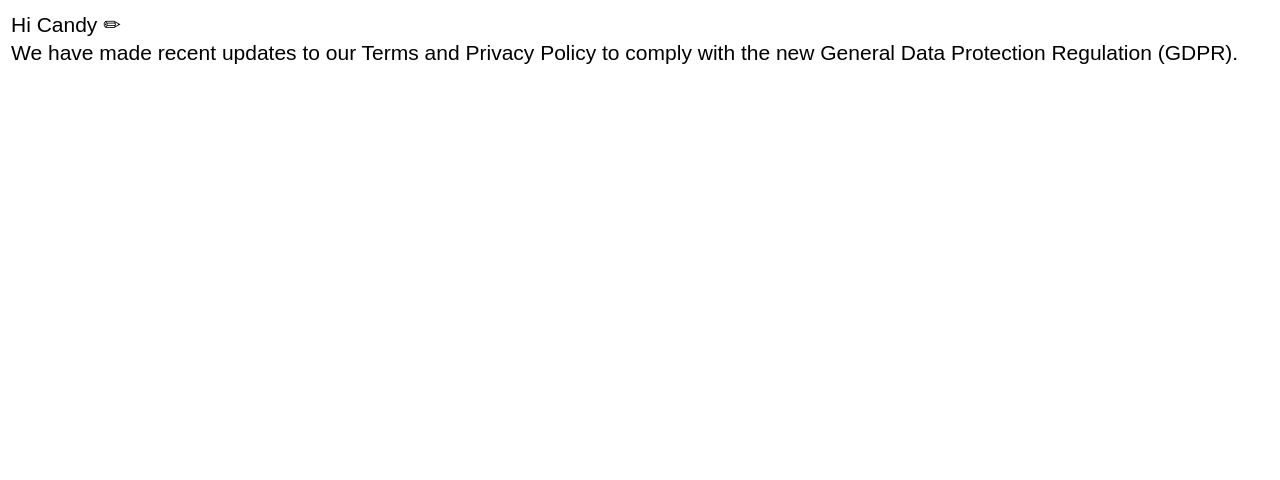
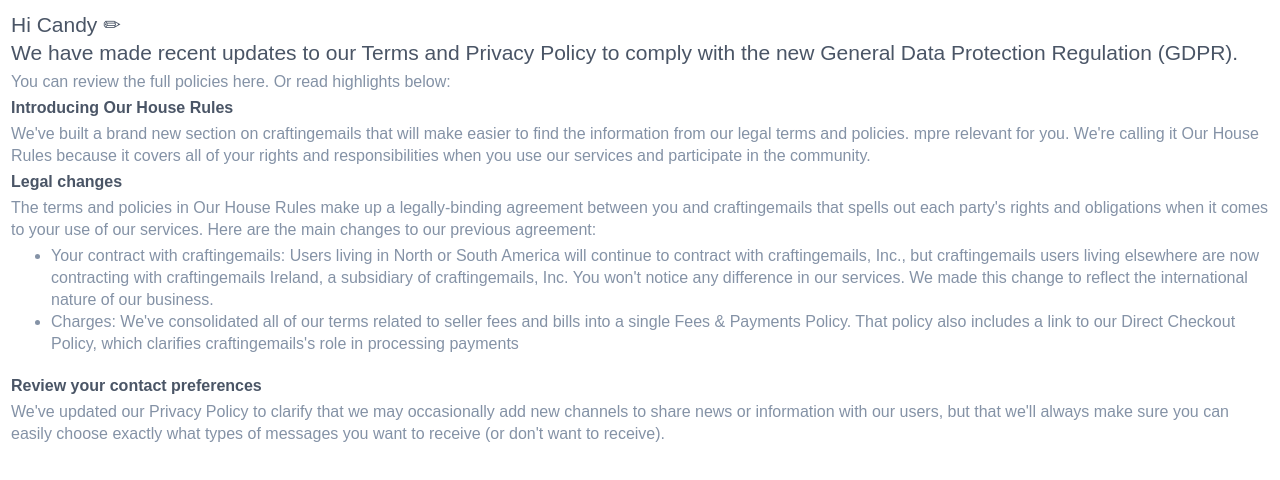
Before and after one commit to volkovVA/email, a plain HTML site: page index.html in a window 1280 px wide. Drawn offline with Linux system fonts and the light colour scheme.

Commit message:
working with color

```diff
--- a/index.html
+++ b/index.html
@@ -8,7 +8,40 @@
 <body>
     <table>
         <tr>
-           <td style="font-family: Arial, Helvetica, sans-serif; font-size: 21px; font-weight: 400; line-height: 28px;">Hi Candy &#9999<br>We have made recent updates to our Terms and Privacy Policy to comply with the new General Data Protection Regulation (GDPR).</td>
+           <td style="font-family: Arial, Helvetica, sans-serif; font-size: 21px; font-weight: 400; line-height: 28px; color: #4A5566;">Hi Candy &#9999<br>We have made recent updates to our Terms and Privacy Policy to comply with the new General Data Protection Regulation (GDPR).</td>
+        </tr>
+        <tr>
+            <td style="font-family: Arial, Helvetica, sans-serif; font-size: 16px; font-weight: 400; line-height: 22px; color: #8492A6;">You can review the full policies here. Or read highlights below:</td>
+        </tr>
+        <tr>
+            <td style="font-family: Arial, Helvetica, sans-serif; font-size: 16px; font-weight: 700; line-height: 22px; color: #4A5566;">Introducing Our House Rules</td>
+        </tr>
+        <tr>
+            <td style="font-family: Arial, Helvetica, sans-serif; font-size: 16px; font-weight: 400; line-height: 22px; color: #8492A6;">We've built a brand new section on craftingemails that will make easier to find the information from our legal terms and policies. mpre relevant for you. We're calling it Our House Rules because it covers all of your rights and responsibilities when you use our services and participate in the community.</td>
+        </tr>
+        <tr>
+            <td style="font-family: Arial, Helvetica, sans-serif; font-size: 16px; font-weight: 700; line-height: 22px; color: #4A5566;">Legal changes</td>
+        </tr>
+        <tr>
+            <td style="font-family: Arial, Helvetica, sans-serif; font-size: 16px; font-weight: 400; line-height: 22px; color: #8492A6;">The terms and policies in Our House Rules make up a legally-binding agreement between you and craftingemails that spells out each party's rights and obligations when it comes to your use of our services. Here are the main changes to our previous agreement:</td>
+        </tr>
+        <tr>
+            <td style="font-family: Arial, Helvetica, sans-serif; font-size: 16px; font-weight: 400; line-height: 22px; color: #8492A6;">
+                <ul>
+                    <li>
+                        Your contract with craftingemails: Users living in North or South America will continue to contract with craftingemails, Inc., but craftingemails users living elsewhere are now contracting with craftingemails Ireland, a subsidiary of craftingemails, Inc. You won't notice any difference in our services. We made this change to reflect the international nature of our business.
+                    </li>
+                    <li>
+                        Charges: We've consolidated all of our terms related to seller fees and bills into a single Fees & Payments Policy. That policy also includes a link to our Direct Checkout Policy, which clarifies craftingemails's role in processing payments
+                    </li>
+                </ul>
+            </td>
+        </tr>
+        <tr>
+            <td style="font-family: Arial, Helvetica, sans-serif; font-size: 16px; font-weight: 700; line-height: 22px; color: #4A5566;">Review your contact preferences</td>
+        </tr>
+        <tr>
+            <td style="font-family: Arial, Helvetica, sans-serif; font-size: 16px; font-weight: 400; line-height: 22px; color: #8492A6;">We've updated our Privacy Policy to clarify that we may occasionally add new channels to share news or information with our users, but that we'll always make sure you can easily choose exactly what types of messages you want to receive (or don't want to receive).</td>
         </tr>
     </table>
 </body>
```
